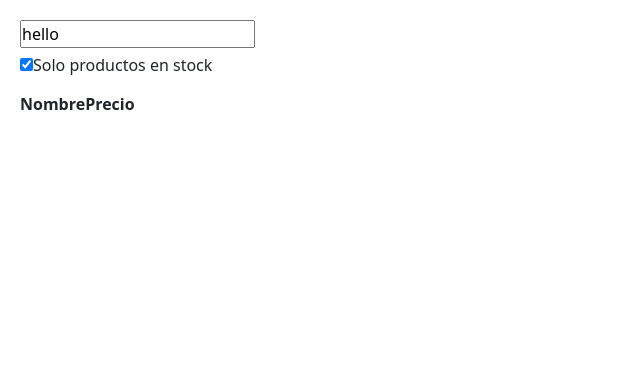
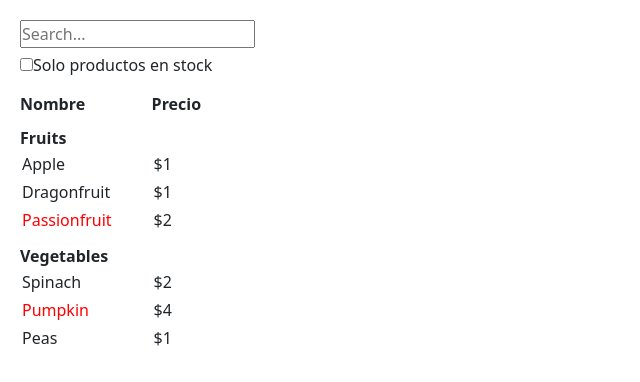
Before and after one commit to dgutierrez21/Learning-ReactJS--React-Docs, a React (Vite) app in the folder 01-learn/: page / in a window 1280 px wide. Shown: the top 382 px of the page, without its empty margins (0-640 px from the left). Built offline with nearby package versions, Linux system fonts and the light colour scheme.

Commit message:
Paso 5: Añade flujo de datos inverso

```diff
--- a/01-learn/src/01-inicio-rapido/pensando-en-react/FilterableProductTable.jsx
+++ b/01-learn/src/01-inicio-rapido/pensando-en-react/FilterableProductTable.jsx
@@ -5,11 +5,16 @@ import { SearchBar } from "./components/SearchBar";
 import "./style.css";
 
 const FilterableProductTable = ({ productos }) => {
-  const [textoFiltrado, setTextoFiltrado] = useState("hello");
-  const [soloEnStock, setSoloEnStock] = useState(true);
+  const [textoFiltrado, setTextoFiltrado] = useState("");
+  const [soloEnStock, setSoloEnStock] = useState(false);
   return (
     <>
-      <SearchBar textoFiltrado={textoFiltrado} soloEnStock={soloEnStock} />
+      <SearchBar
+        textoFiltrado={textoFiltrado}
+        soloEnStock={soloEnStock}
+        alCambiarTextoFiltrado={setTextoFiltrado}
+        alCambiarSoloEnStock={setSoloEnStock}
+      />
       <ProductTable
         textoFiltrado={textoFiltrado}
         soloEnStock={soloEnStock}
--- a/01-learn/src/01-inicio-rapido/pensando-en-react/components/SearchBar.jsx
+++ b/01-learn/src/01-inicio-rapido/pensando-en-react/components/SearchBar.jsx
@@ -1,12 +1,26 @@
 import React from "react";
 
-export const SearchBar = ({ textoFiltrado, soloEnStock }) => {
+export const SearchBar = ({
+  textoFiltrado,
+  soloEnStock,
+  alCambiarTextoFiltrado,
+  alCambiarSoloEnStock,
+}) => {
   return (
     <>
       <form action="#">
-        <input type="text" placeholder="Search..." value={textoFiltrado} />
+        <input
+          type="text"
+          placeholder="Search..."
+          value={textoFiltrado}
+          onChange={(e) => alCambiarTextoFiltrado(e.target.value)}
+        />
         <label htmlFor="">
-          <input type="checkbox" checked={soloEnStock} />
+          <input
+            type="checkbox"
+            checked={soloEnStock}
+            onChange={(e) => alCambiarSoloEnStock(e.target.checked)}
+          />
           Solo productos en stock
         </label>
       </form>
@@ -50,3 +64,14 @@ export const SearchBar = ({ textoFiltrado, soloEnStock }) => {
 // En el espacio aislado anterior, ProductTable y SearchBar leen los accesorios filterText e inStockOnly para representar la tabla, la entrada y la casilla de verificación.
 
 // Sin embargo, aún no ha agregado ningún código para responder a las acciones del usuario, como escribir. Este será tu paso final.
+
+// Paso 5: Agregar flujo de datos inverso
+// Actualmente, la aplicación se representa correctamente con accesorios y estado que fluyen por la jerarquía. Pero para cambiar el estado de acuerdo con la entrada del usuario, deberá admitir que los datos fluyan de la otra manera: los componentes del formulario en lo profundo de la jerarquía deben actualizar el estado en FilterableProductTable.
+
+// React hace explícito este flujo de datos, pero requiere un poco más de escritura que el enlace de datos bidireccional. Si intenta escribir o marcar la casilla en el ejemplo anterior, verá que React ignora su entrada. Esto es intencional. Al escribir <input value={filterText} />, ha establecido que el value prop de la input sea siempre igual al estado filterText pasado desde FilterableProductTable. Dado que el estado filterText nunca se establece, la entrada nunca cambia.
+
+// Desea que cada vez que el usuario cambie las entradas del formulario, el estado se actualice para reflejar esos cambios. El estado es propiedad de FilterableProductTable, por lo que solo él puede llamar a setFilterText y setInStockOnly. Para permitir que SearchBar actualice el estado de FilterableProductTable, debe pasar estas funciones a SearchBar:
+
+// Dentro de SearchBar, añadirás el manejador del evento onChange y modificarás el estado del padre desde allí
+
+// ¡Ahora la aplicación funciona totalmente!
```
